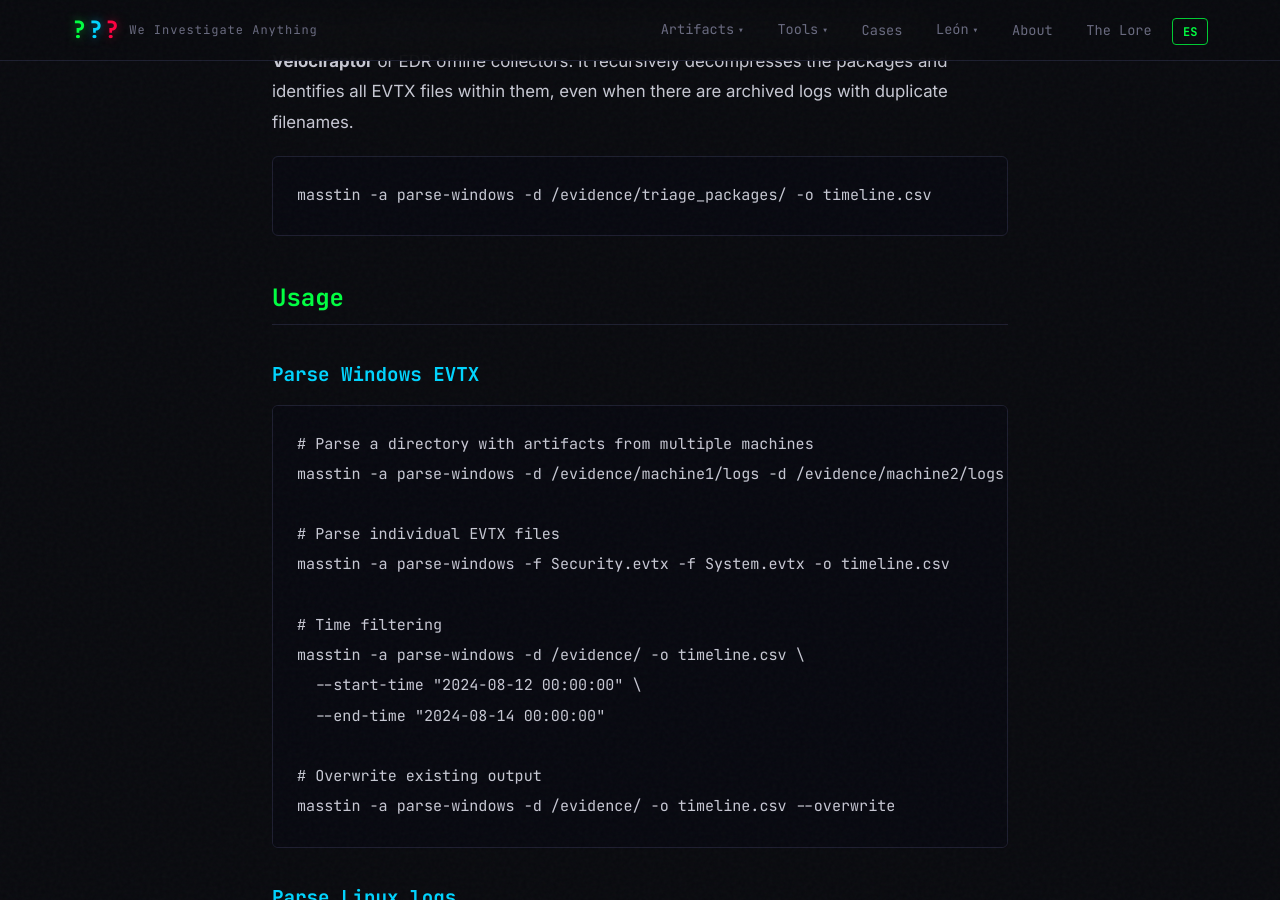
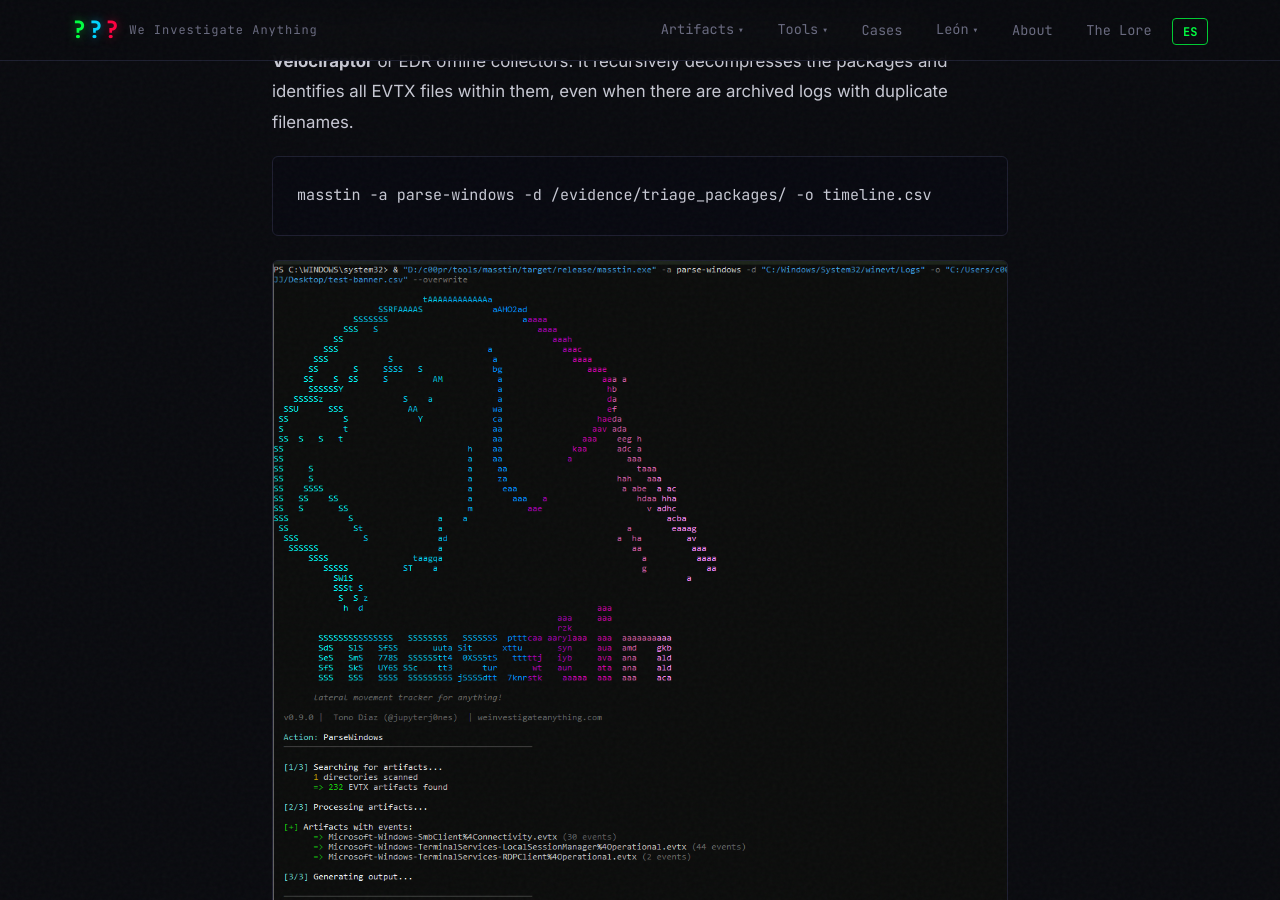
Before and after one commit to jupyterj0nes/jupyterj0nes.github.io, a Jekyll site: the page built from _posts/en/2026-04-06-masstin-lateral-movement-rust.md, in a window 1280 px wide and 900 px high, scrolled down 4536 px. Built offline with Jekyll 4.4.1, drawn with Linux system fonts in a browser that asks for light colours; comment, search, counter and statistics services are not loaded.

Commit message:
Add masstin CLI output screenshot to tool page (EN/ES)

````diff
--- a/_posts/en/2026-04-06-masstin-lateral-movement-rust.md
+++ b/_posts/en/2026-04-06-masstin-lateral-movement-rust.md
@@ -102,6 +102,8 @@ Masstin can directly process compressed triage packages generated by tools like
 ```bash
 masstin -a parse-windows -d /evidence/triage_packages/ -o timeline.csv
 ```
+
+![Masstin CLI output](/assets/images/masstin_cli_output.png){: style="display:block; margin: 1rem auto; max-width: 100%;" }
 
 ## Usage
 
````
Also changed, not shown: _posts/es/2026-04-06-masstin-lateral-movement-rust.md (+2 -0 lines), assets/images/masstin_cli_output.png (added).
